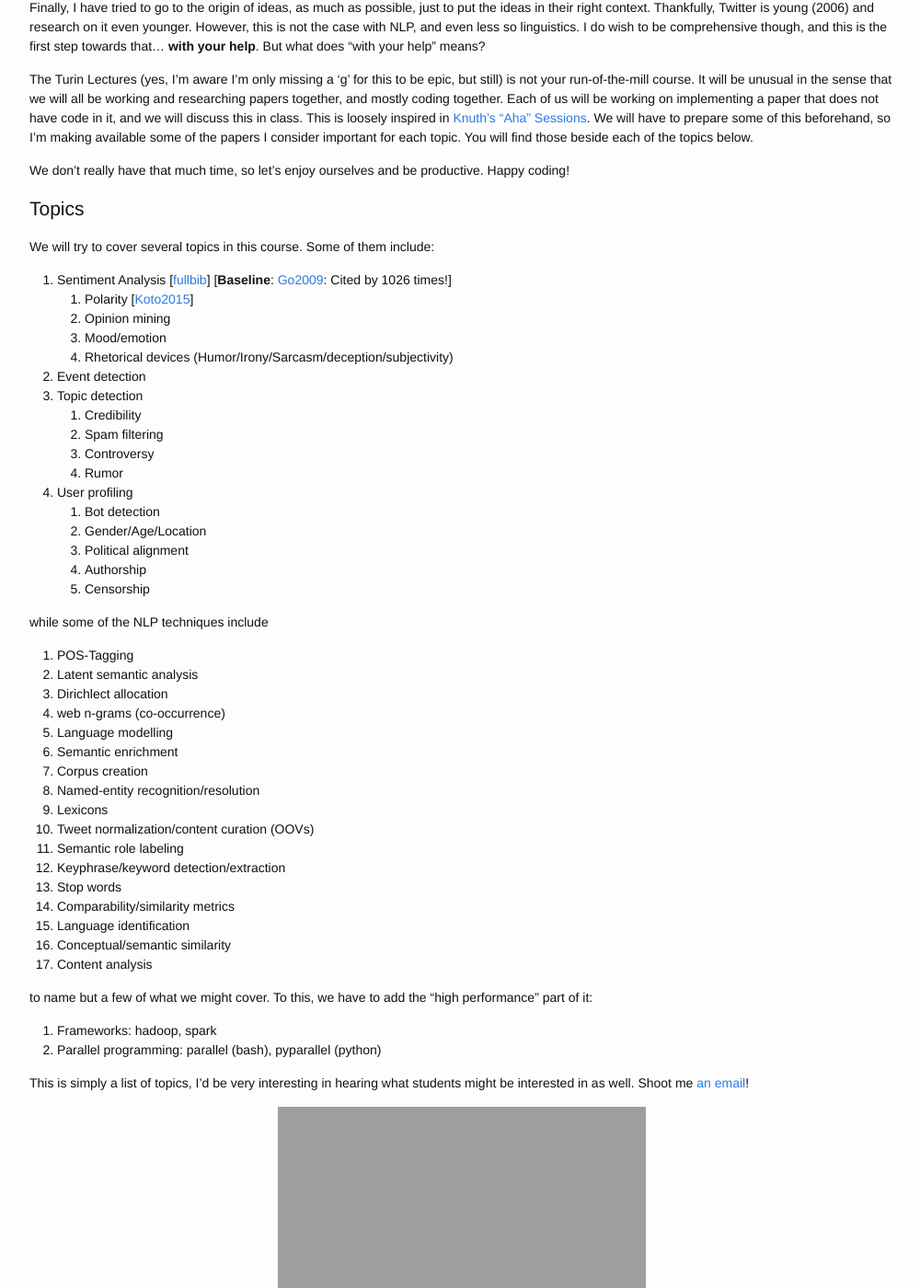
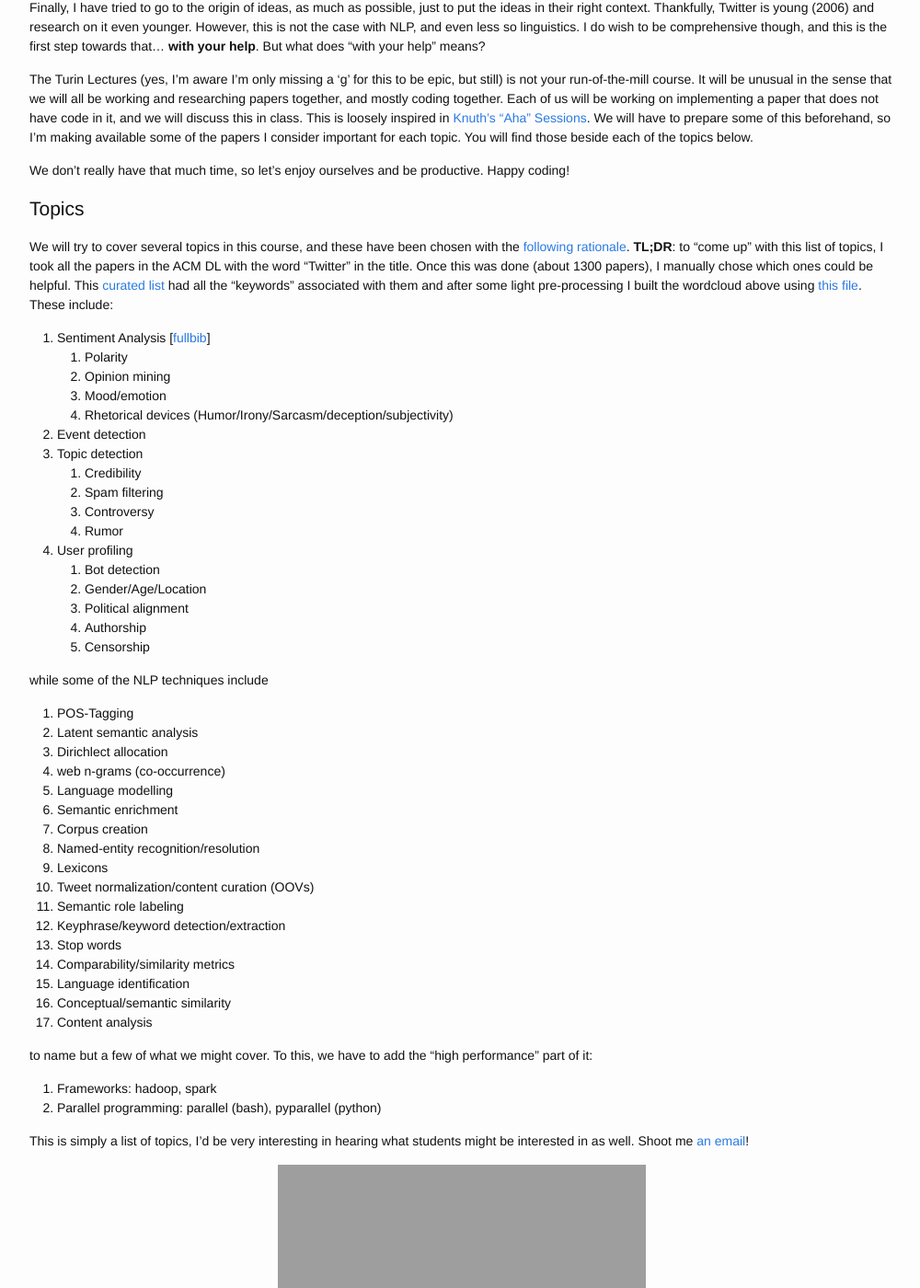
Before and after one commit to leoferres/leoferres.github.io, a Jekyll site: the page built from nlp.md, in a window 1280 px wide and 1400 px high, scrolled down 733 px. Shown: the whole window at 92% size, without its empty margins (138-1138 px from the left). Built offline with Jekyll 4.4.1, drawn with Linux system fonts in a browser that asks for light colours; some of the changed text lies outside the part shown.

Commit message:
pushed bib to respective notebooks

```diff
--- a/nlp.md
+++ b/nlp.md
@@ -42,10 +42,10 @@ We don't really have that much time, so let's enjoy ourselves and be productive.
 
 ## Topics
 
-We will try to cover several topics in this course. Some of them include:
+We will try to cover several topics in this course, and these have been chosen with the [following rationale](notebooks/00-bibs.ipynb). **TL;DR**: to "come up" with this list of topics, I took all the papers in the ACM DL with the word "Twitter" in the title. Once this was done (about 1300 papers), I manually chose which ones could be helpful. This [curated list](./downloadables/acm_curated.csv) had all the "keywords" associated with them and after some light pre-processing I built the wordcloud above using [this file](./downloadables/acm_wcloud.csv). These include:
 
- 1. Sentiment Analysis [[fullbib](SA.bib)] [**Baseline**: [Go2009](http://cs.stanford.edu/people/alecmgo/papers/TwitterDistantSupervision09.pdf): Cited by 1026 times!]
-       1. Polarity [[Koto2015](http://ieeexplore.ieee.org/xpl/articleDetails.jsp?arnumber=7096234)]
+ 1. Sentiment Analysis [[fullbib](SA.bib)]
+       1. Polarity
        1. Opinion mining
        1. Mood/emotion
        1. Rhetorical devices (Humor/Irony/Sarcasm/deception/subjectivity)
```
Also changed, not shown: other parts of nlp.md (+0 -2 lines).
